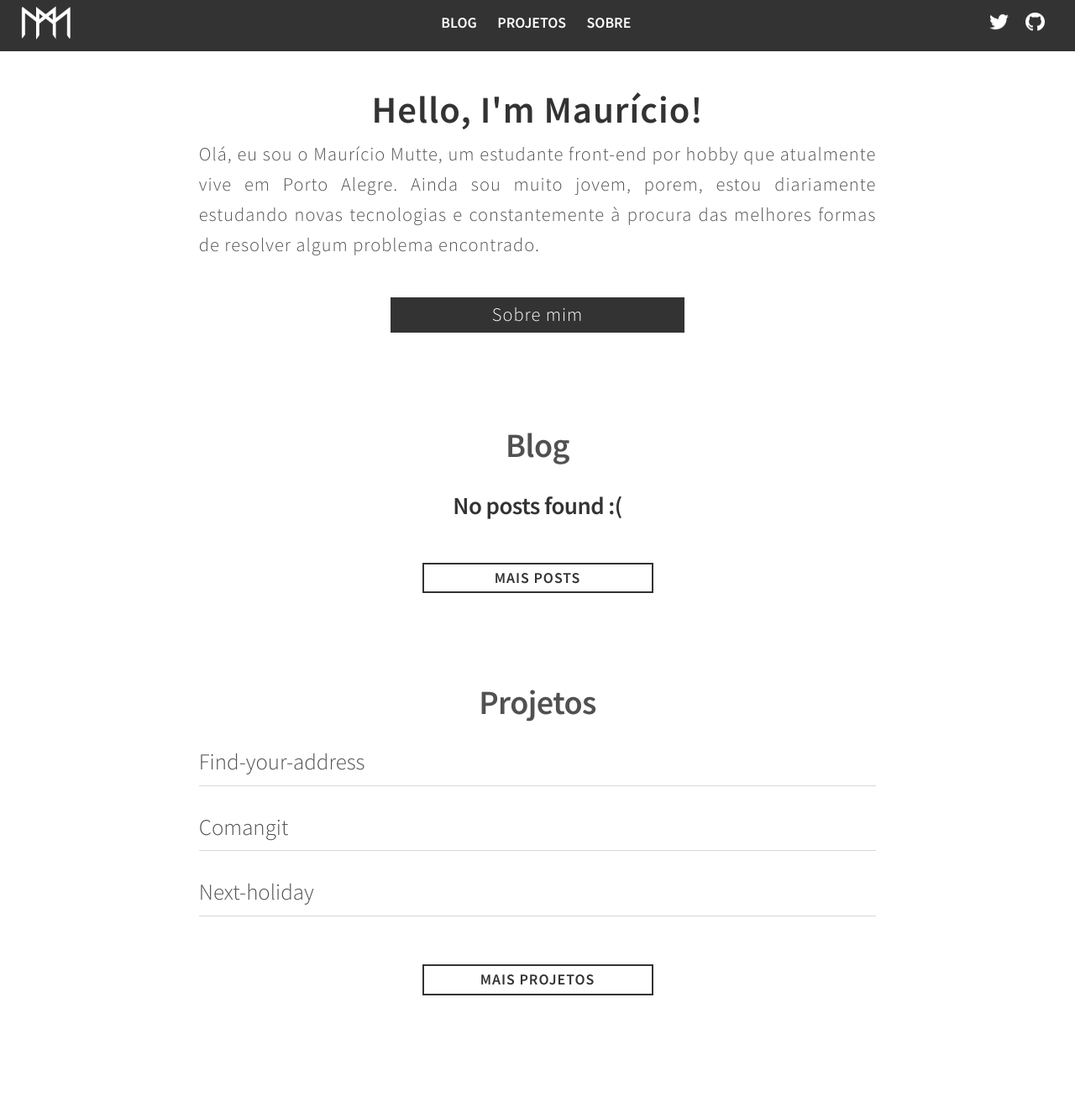
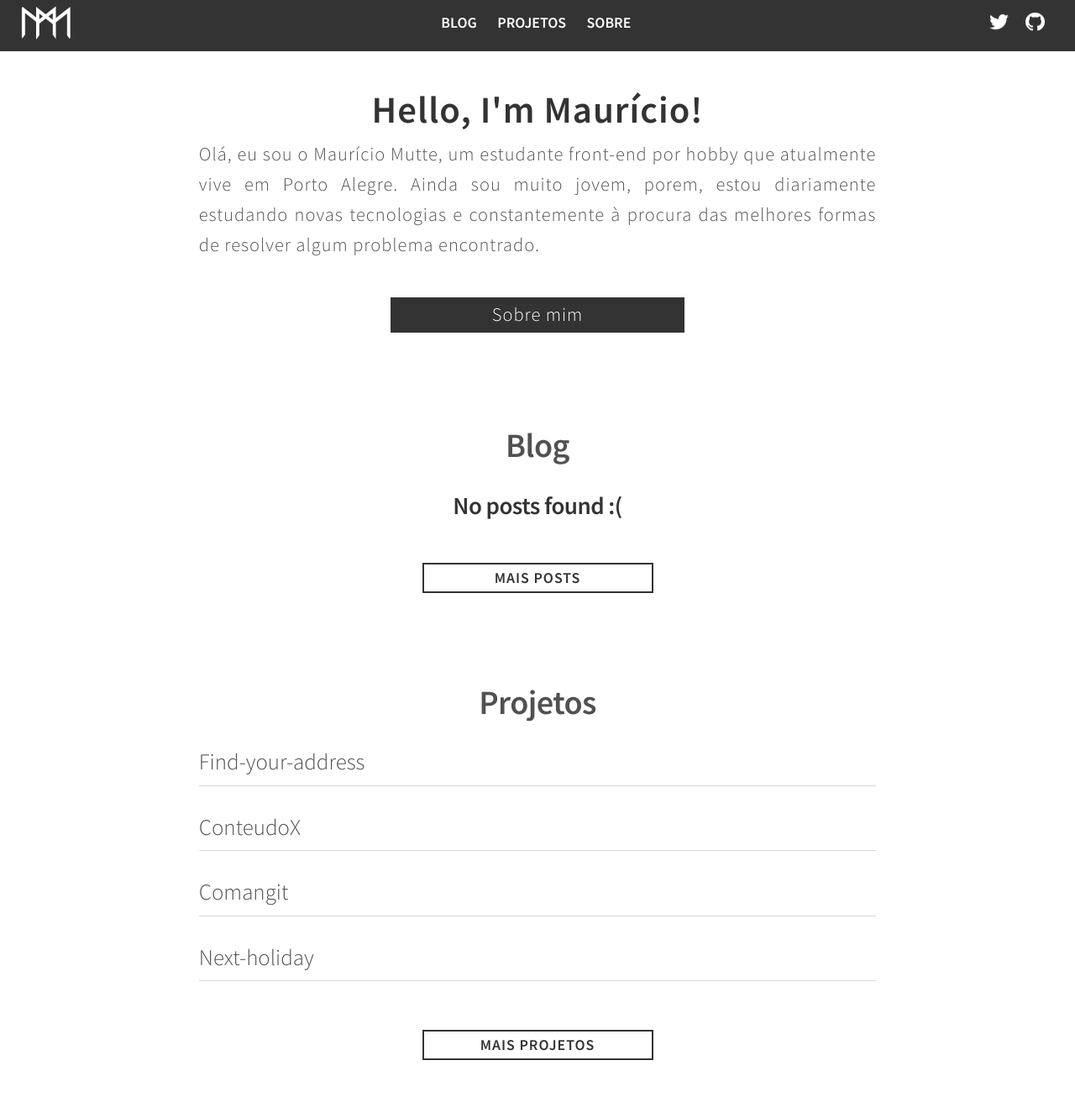
Before and after one commit to tangriane/mauriciomutte.github.io, a Jekyll site: the page built from index.html, in a window 1280 px wide. Shown: the whole page at 84% size. Built offline with Jekyll 4.4.1, drawn with Linux system fonts in a browser that asks for light colours; before the commit the page ends 1247 px from its top, so only the background shows below that.

Commit message:
Add ConteudoX in homeProjects

```diff
--- a/index.html
+++ b/index.html
@@ -32,6 +32,9 @@ layout: default
 				<a href="https://mauriciomutte.github.io/Find-your-address" class="homeProjects__project__link" target="_blank">Find-your-address</a>
 			</li>
 			<li class="homeProjects__project">
+				<a href="http://mauriciomutte.com/ConteudoX/" class="homeProjects__project__link" target="_blank">ConteudoX</a>
+			</li>
+			<li class="homeProjects__project">
 				<a href="https://github.com/mauriciomutte/Comangit#comangit--alguns-comandos-do-git" class="homeProjects__project__link" target="_blank">Comangit</a>
 			</li>
 			<li class="homeProjects__project">
```
